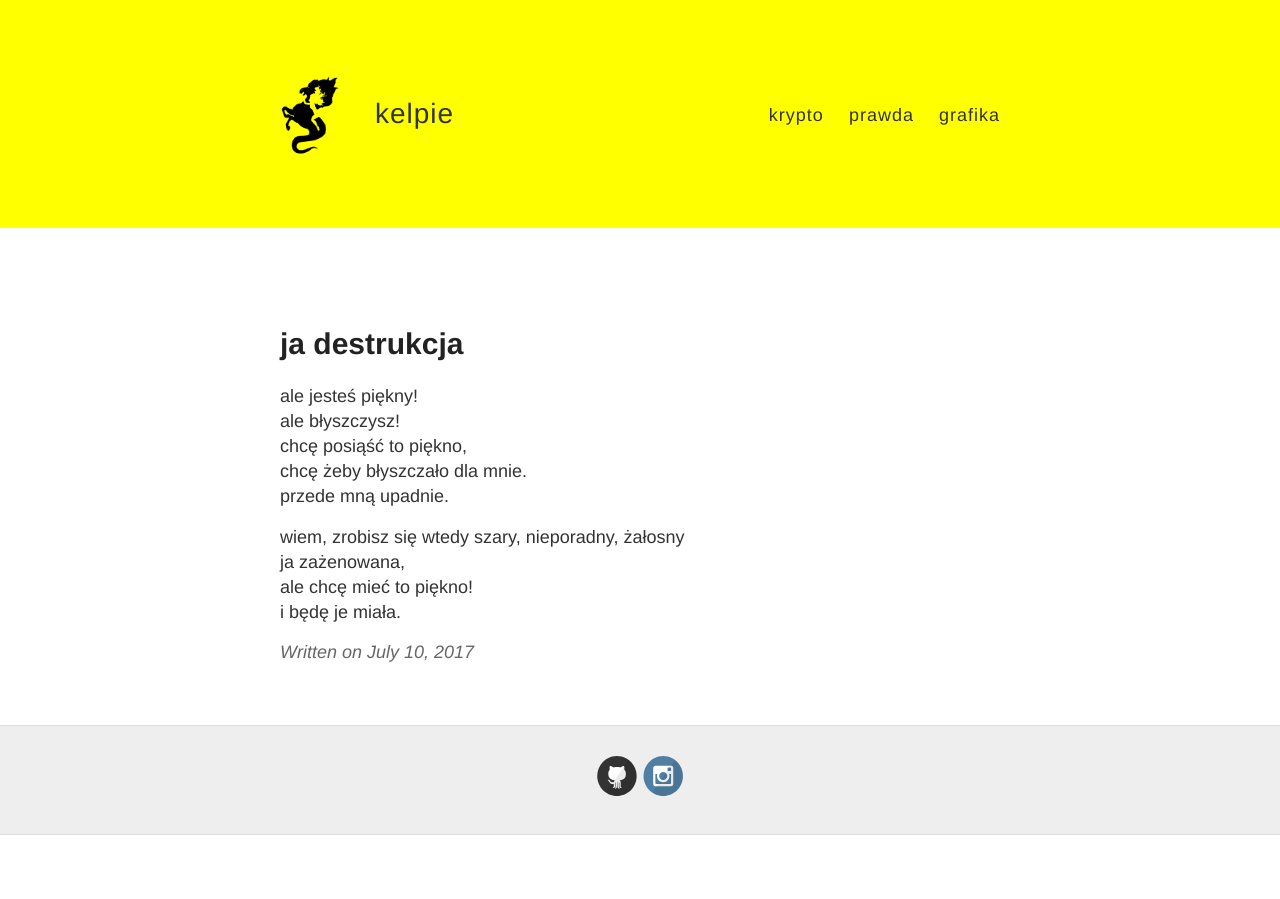
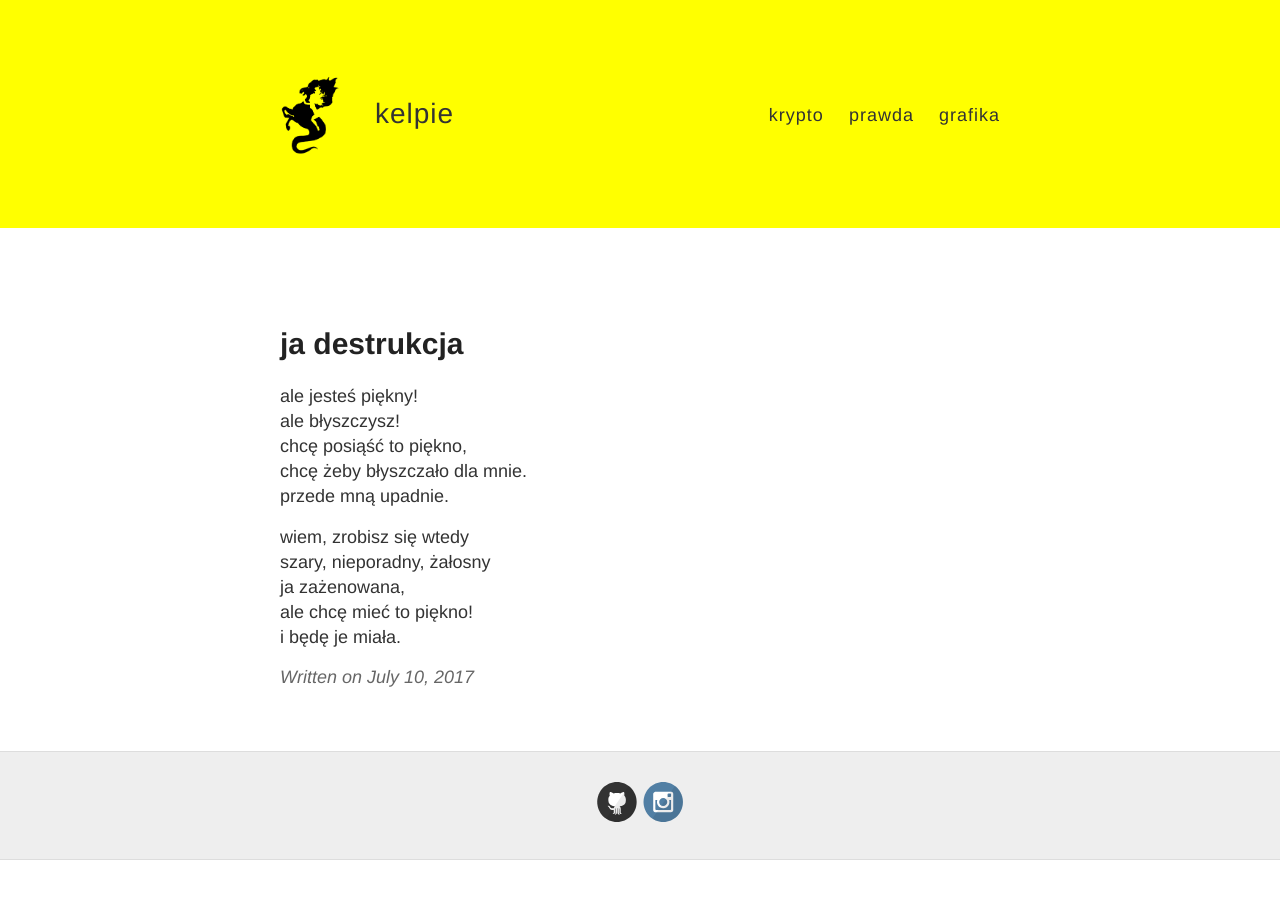
Before and after one commit to keIpie/keIpie.github.io, a Jekyll site: the page built from liryka/_posts/2017-07-10-destrukcja.md, in a window 1280 px wide. Built offline with Jekyll 4.4.1, drawn with Linux system fonts in a browser that asks for light colours.

```diff
--- a/liryka/_posts/2017-07-10-destrukcja.md
+++ b/liryka/_posts/2017-07-10-destrukcja.md
@@ -9,7 +9,7 @@
 chcę żeby błyszczało dla mnie.\
 przede mną upadnie.
 
-wiem, zrobisz się wtedy
+wiem, zrobisz się wtedy\
 szary, nieporadny, żałosny\
 ja zażenowana,\
 ale chcę mieć to piękno!\
```
